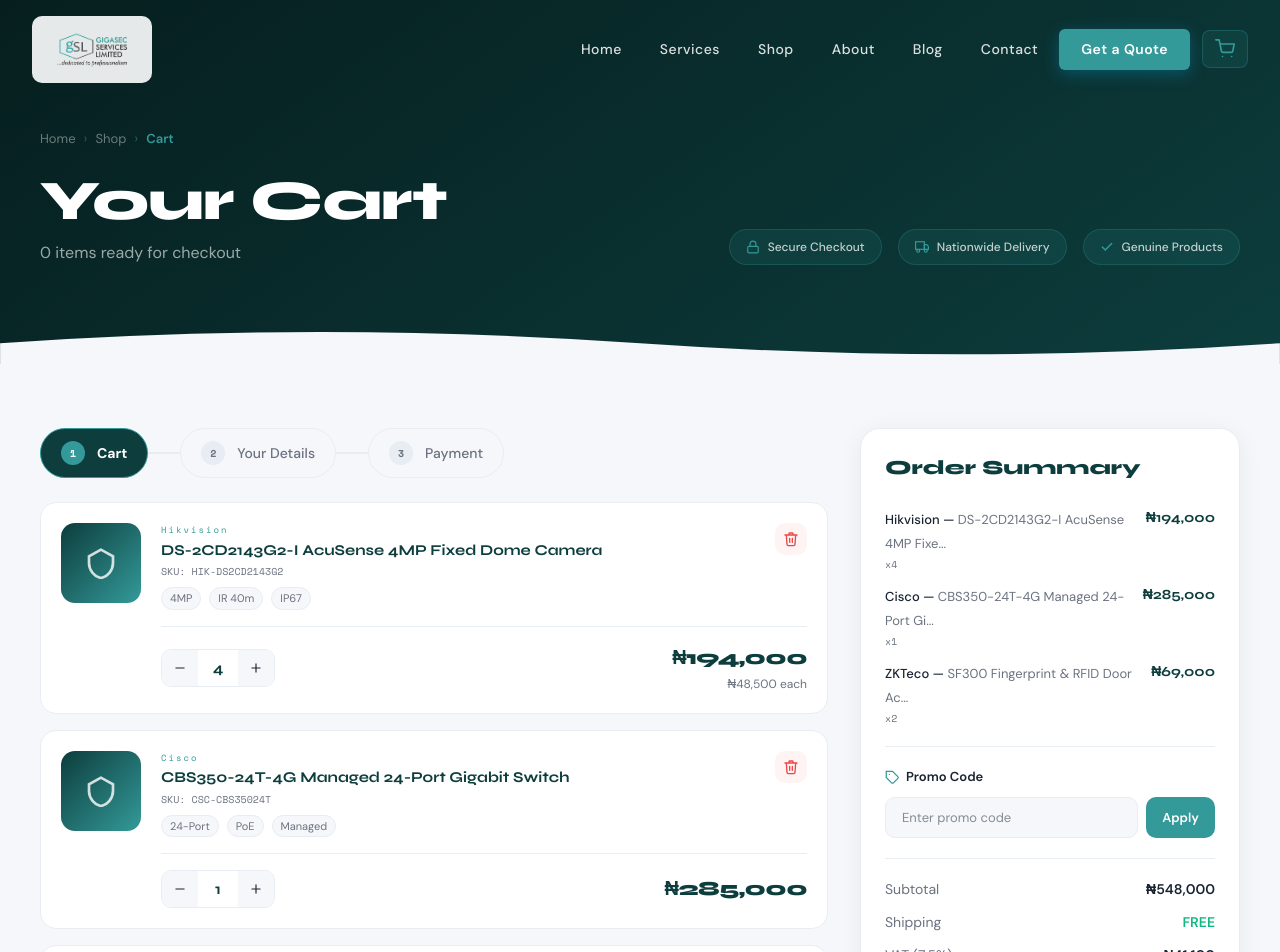
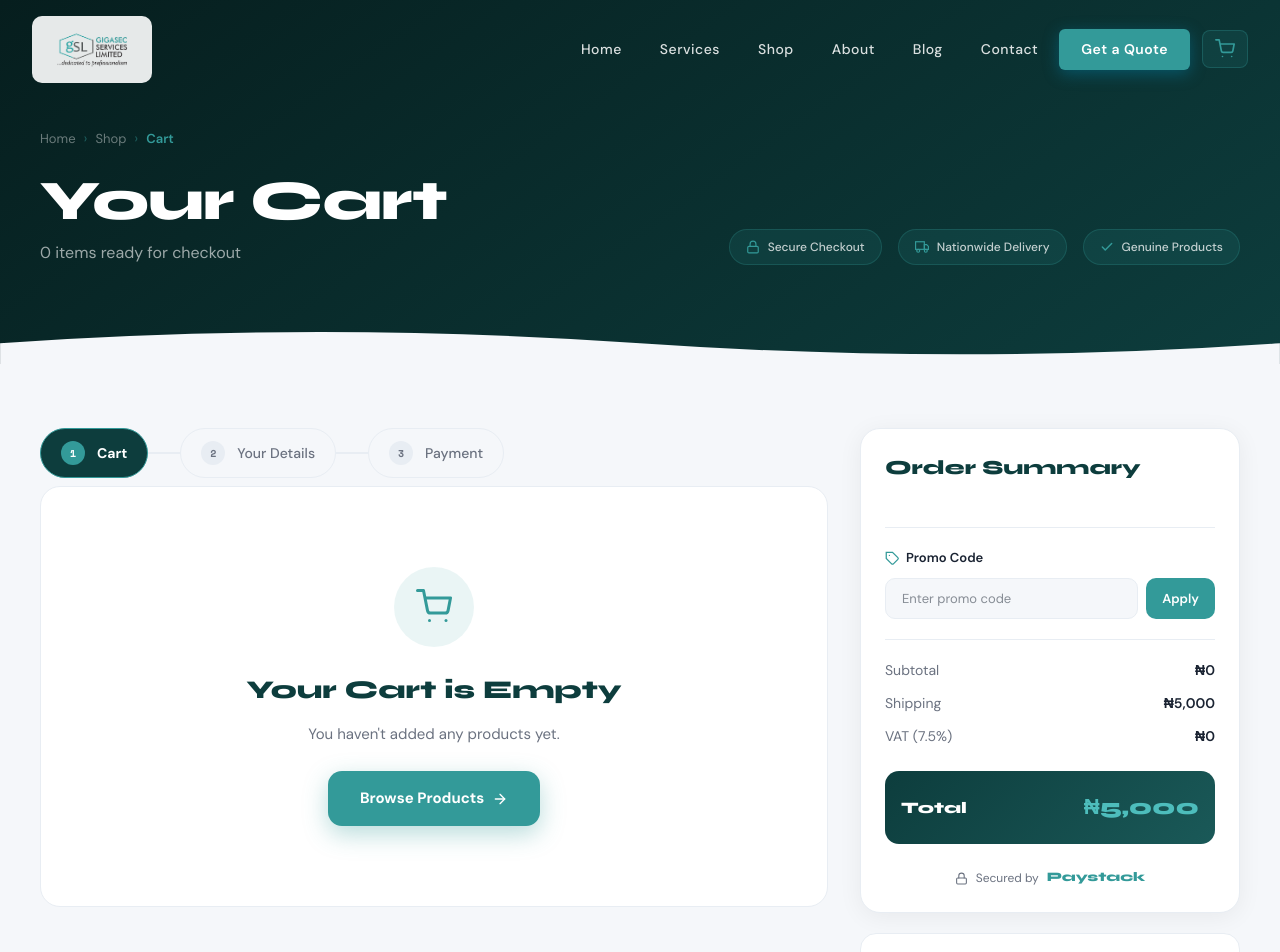
Before and after one commit to B-o-r-g-e/gigasec-frontend, a Next.js app: page /cart in a window 1280 px wide. Shown: the top 952 px of the page. Built offline with nearby package versions, Linux system fonts and the light colour scheme.

Commit message:
worked on cart functionality

```diff
--- a/components/cart/CartMain.tsx
+++ b/components/cart/CartMain.tsx
@@ -9,30 +9,19 @@
 import CheckoutForm from "@/components/cart/Checkout";
 import EmptyCart from "@/components/cart/EmptyCart";
 import OrderSuccess from "@/components/cart/Ordersuccess";
+import {useCart} from "@/context/CartContext";
 
-const DEMO_CART = [
-    { id: 1, brand: "Hikvision", name: "DS-2CD2143G2-I AcuSense 4MP Fixed Dome Camera", sku: "HIK-DS2CD2143G2", price: 48500, qty: 4, tags: ["4MP", "IR 40m", "IP67"] },
-    { id: 2, brand: "Cisco",     name: "CBS350-24T-4G Managed 24-Port Gigabit Switch",   sku: "CSC-CBS35024T",   price: 285000, qty: 1, tags: ["24-Port", "PoE", "Managed"] },
-    { id: 3, brand: "ZKTeco",   name: "SF300 Fingerprint & RFID Door Access Reader",    sku: "ZKT-SF300",       price: 34500, qty: 2, tags: ["Biometric", "RFID"] },
-];
 
 export default function CartMain() {
     const [ref, vis] = useInView(0.04);
-    const [items, setItems] = useState(DEMO_CART);
     const [coupon, setCoupon] = useState("");
     const [couponApplied, setCouponApplied] = useState(false);
     const [couponError, setCouponError] = useState(false);
     const [checkoutStep, setCheckoutStep] = useState(1); // 1=cart, 2=details, 3=success
 
-    const updateQty = (id: number, delta: number) => {
-        setItems(prev => prev.map(item => item.id === id
-            ? {...item, qty: Math.max(1, item.qty + delta)}
-            : item
-        ));
-    };
-    const removeItem = (id: number) => setItems(prev => prev.filter(item => item.id !== id));
 
-    const subtotal = items.reduce((sum, i) => sum + i.price * i.qty, 0);
+    const {cart, updateQty, removeFromCart} = useCart();
+    const subtotal = cart.reduce((sum, i) => sum + i.price * i.qty, 0);
     const discount = couponApplied ? subtotal * 0.1 : 0;
     const shipping = subtotal > 100000 ? 0 : 5000;
     const vat = (subtotal - discount) * 0.075;
@@ -64,13 +53,13 @@
                                     {/* Step indicator */}
                                     <StepIndicator step={1}/>
 
-                                    {items.length > 0 ? (
+                                    {cart.length > 0 ? (
                                         <div className="flex flex-col gap-4 mt-6">
-                                            {items.map((item, i) => (
+                                            {cart.map((item, i) => (
                                                 <CartItem key={item.id} item={item} vis={vis} i={i}
                                                           onIncrease={() => updateQty(item.id, 1)}
                                                           onDecrease={() => updateQty(item.id, -1)}
-                                                          onRemove={() => removeItem(item.id)}/>
+                                                          onRemove={() => removeFromCart(item.id)}/>
                                             ))}
                                         </div>
                                     ) : (
@@ -78,7 +67,7 @@
                                     )}
 
                                     {/* Continue shopping */}
-                                    {items.length > 0 && (
+                                    {cart.length > 0 && (
                                         <a href="/shop"
                                            className={`${dMSans.className} inline-flex items-center gap-2 mt-6 no-underline transition-all duration-200`}
                                            style={{fontWeight: 600, fontSize: 14, color: B.electric}}
@@ -115,7 +104,7 @@
                                 {/* Line items */}
                                 <div className="flex flex-col gap-3 mb-5 pb-5"
                                      style={{borderBottom: `1px solid ${B.lightgray}`}}>
-                                    {items.map(item => (
+                                    {cart.map(item => (
                                         <div key={item.id} className="flex justify-between items-start gap-3">
                                             <div>
                                                 <span className={`${dMSans.className}`}
@@ -256,7 +245,7 @@
                                 </div>
 
                                 {/* Checkout button */}
-                                {checkoutStep === 1 && items.length > 0 && (
+                                {checkoutStep === 1 && cart.length > 0 && (
                                     <button onClick={() => setCheckoutStep(2)}
                                             className={`${syne.className} w-full flex items-center justify-center gap-3 py-4 rounded-xl text-white border-none cursor-pointer transition-all duration-300`}
                                             style={{
--- a/components/cart/Checkout.tsx
+++ b/components/cart/Checkout.tsx
@@ -4,6 +4,7 @@
 import {B} from "@/colors/Colors";
 import {dMSans, spaceMono, syne} from "@/app/ui/fonts";
 import {Icon} from "@/icons/Icon";
+import {useCart} from "@/context/CartContext";
 
 type CheckoutFormProps = {
     onBack: () => void;
@@ -23,7 +24,7 @@
 
 type CheckoutField = keyof CheckoutFormState;
 
-export default function CheckoutForm({ onBack, onComplete, total }: CheckoutFormProps) {
+export default function CheckoutForm({onBack, onComplete, total}: CheckoutFormProps) {
     const [form, setForm] = useState<CheckoutFormState>({
         firstName: "",
         lastName: "",
@@ -33,9 +34,10 @@
         city: "",
         state: "",
     });
+    const {clearCart } = useCart();
     const [focused, setFocused] = useState<CheckoutField | null>(null);
     const set = (k: CheckoutField) => (e: React.ChangeEvent<HTMLInputElement>) =>
-        setForm(f => ({ ...f, [k]: e.target.value }));
+        setForm(f => ({...f, [k]: e.target.value}));
     const inStyle = (k: CheckoutField) => ({
         fontSize: 14, border: `1.5px solid ${focused === k ? B.electric : B.lightgray}`,
         background: B.offwhite, color: B.charcoal, outline: "none",
@@ -44,77 +46,124 @@
 
     return (
         <div>
-            <StepIndicator step={2} />
-            <h3 className={`${syne.className} mt-6 mb-6`} style={{ fontWeight: 800, fontSize: 24, color: B.navy }}>Delivery Details</h3>
+            <StepIndicator step={2}/>
+            <h3 className={`${syne.className} mt-6 mb-6`}
+                style={{fontWeight: 800, fontSize: 24, color: B.navy}}>Delivery Details</h3>
             <div className="flex flex-col gap-4">
                 <div className="grid grid-cols-2 gap-4">
                     {([
-                        { k: "firstName", l: "First Name *", ph: "First name" },
-                        { k: "lastName", l: "Last Name *", ph: "Last name" }
-                    ] as const).map(({ k, l, ph }) => (
+                        {k: "firstName", l: "First Name *", ph: "First name"},
+                        {k: "lastName", l: "Last Name *", ph: "Last name"}
+                    ] as const).map(({k, l, ph}) => (
                         <div key={k}>
-                            <label className={`${dMSans.className} block mb-2`} style={{ fontWeight: 600, fontSize: 13, color: B.charcoal }}>{l}</label>
-                            <input type="text" placeholder={ph} value={form[k]} onChange={set(k)} className="w-full px-[18px] py-[13px] rounded-lg"
-                                   style={inStyle(k)} onFocus={() => setFocused(k)} onBlur={() => setFocused(null)} />
+                            <label className={`${dMSans.className} block mb-2`}
+                                   style={{fontWeight: 600, fontSize: 13, color: B.charcoal}}>{l}</label>
+                            <input type="text" placeholder={ph} value={form[k]} onChange={set(k)}
+                                   className="w-full px-[18px] py-[13px] rounded-lg"
+                                   style={inStyle(k)} onFocus={() => setFocused(k)} onBlur={() => setFocused(null)}/>
                         </div>
                     ))}
                 </div>
                 <div className="grid grid-cols-2 gap-4">
                     {([
-                        { k: "email", l: "Email *", ph: "you@company.com", type: "email" },
-                        { k: "phone", l: "Phone *", ph: "+234...", type: "tel" }
-                    ] as const).map(({ k, l, ph, type }) => (
+                        {k: "email", l: "Email *", ph: "you@company.com", type: "email"},
+                        {k: "phone", l: "Phone *", ph: "+234...", type: "tel"}
+                    ] as const).map(({k, l, ph, type}) => (
                         <div key={k}>
-                            <label className={`${dMSans.className} block mb-2`} style={{ fontWeight: 600, fontSize: 13, color: B.charcoal }}>{l}</label>
-                            <input type={type} placeholder={ph} value={form[k]} onChange={set(k)} className="w-full px-[18px] py-[13px] rounded-lg"
-                                   style={inStyle(k)} onFocus={() => setFocused(k)} onBlur={() => setFocused(null)} />
+                            <label className={`${dMSans.className} block mb-2`}
+                                   style={{fontWeight: 600, fontSize: 13, color: B.charcoal}}>{l}</label>
+                            <input type={type} placeholder={ph} value={form[k]} onChange={set(k)}
+                                   className="w-full px-[18px] py-[13px] rounded-lg"
+                                   style={inStyle(k)} onFocus={() => setFocused(k)} onBlur={() => setFocused(null)}/>
                         </div>
                     ))}
                 </div>
                 <div>
-                    <label className={`${dMSans.className} block mb-2`} style={{ fontWeight: 600, fontSize: 13, color: B.charcoal }}>Delivery Address *</label>
-                    <input type="text" placeholder="Street address, building name" value={form.address} onChange={set("address")} className="w-full px-[18px] py-[13px] rounded-lg"
-                           style={inStyle("address")} onFocus={() => setFocused("address")} onBlur={() => setFocused(null)} />
+                    <label className={`${dMSans.className} block mb-2`}
+                           style={{fontWeight: 600, fontSize: 13, color: B.charcoal}}>Delivery Address *</label>
+                    <input type="text" placeholder="Street address, building name" value={form.address}
+                           onChange={set("address")} className="w-full px-[18px] py-[13px] rounded-lg"
+                           style={inStyle("address")} onFocus={() => setFocused("address")}
+                           onBlur={() => setFocused(null)}/>
                 </div>
                 <div className="grid grid-cols-2 gap-4">
                     {([
-                        { k: "city", l: "City *", ph: "City" },
-                        { k: "state", l: "State *", ph: "State" }
-                    ] as const).map(({ k, l, ph }) => (
+                        {k: "city", l: "City *", ph: "City"},
+                        {k: "state", l: "State *", ph: "State"}
+                    ] as const).map(({k, l, ph}) => (
                         <div key={k}>
-                            <label className={`${dMSans.className} block mb-2`} style={{ fontWeight: 600, fontSize: 13, color: B.charcoal }}>{l}</label>
-                            <input type="text" placeholder={ph} value={form[k]} onChange={set(k)} className="w-full px-[18px] py-[13px] rounded-lg"
-                                   style={inStyle(k)} onFocus={() => setFocused(k)} onBlur={() => setFocused(null)} />
+                            <label className={`${dMSans.className} block mb-2`}
+                                   style={{fontWeight: 600, fontSize: 13, color: B.charcoal}}>{l}</label>
+                            <input type="text" placeholder={ph} value={form[k]} onChange={set(k)}
+                                   className="w-full px-[18px] py-[13px] rounded-lg"
+                                   style={inStyle(k)} onFocus={() => setFocused(k)} onBlur={() => setFocused(null)}/>
                         </div>
                     ))}
                 </div>
 
                 {/* Payment button — Paystack */}
-                <div className="rounded-xl p-5 mt-2" style={{ background: "rgba(51,154,153,0.05)", border: "1px solid rgba(51,154,153,0.2)" }}>
-                    <div className={`${spaceMono.className}`} style={{ fontSize: 10, color: B.electric, letterSpacing: 2, marginBottom: 8 }}>PAYMENT METHOD</div>
-                    <p className={`${dMSans.className}`} style={{ fontSize: 13, color: B.gray, marginBottom: 14 }}>
-                        You&#39;ll be redirected to Paystack&#39;s secure payment page to complete your payment of <strong style={{ color: B.navy }}>₦{Math.round(total).toLocaleString()}</strong>.
+                <div className="rounded-xl p-5 mt-2"
+                     style={{background: "rgba(51,154,153,0.05)", border: "1px solid rgba(51,154,153,0.2)"}}>
+                    <div className={`${spaceMono.className}`}
+                         style={{fontSize: 10, color: B.electric, letterSpacing: 2, marginBottom: 8}}>PAYMENT METHOD
+                    </div>
+                    <p className={`${dMSans.className}`} style={{fontSize: 13, color: B.gray, marginBottom: 14}}>
+                        You&#39;ll be redirected to Paystack&#39;s secure payment page to complete your payment
+                        of <strong style={{color: B.navy}}>₦{Math.round(total).toLocaleString()}</strong>.
                     </p>
                     <div className="flex gap-3 flex-wrap">
                         {["Visa", "Mastercard", "Verve", "Bank Transfer", "USSD"].map(m => (
-                            <span key={m} className={`${dMSans.className} px-3 py-[4px] rounded-full`} style={{ fontSize: 11, fontWeight: 600, background: "#fff", border: `1px solid ${B.lightgray}`, color: B.charcoal }}>{m}</span>
+                            <span key={m} className={`${dMSans.className} px-3 py-[4px] rounded-full`} style={{
+                                fontSize: 11,
+                                fontWeight: 600,
+                                background: "#fff",
+                                border: `1px solid ${B.lightgray}`,
+                                color: B.charcoal
+                            }}>{m}</span>
                         ))}
                     </div>
                 </div>
 
                 <div className="flex gap-4 mt-2">
-                    <button onClick={onBack} className="px-6 py-4 rounded-xl border-none cursor-pointer transition-all duration-200"
-                            style={{ fontWeight: 600, fontSize: 15, background: B.offwhite, color: B.gray, border: `1.5px solid ${B.lightgray}` }}
-                            onMouseEnter={e => { e.currentTarget.style.borderColor = B.electric; e.currentTarget.style.color = B.navy; }}
-                            onMouseLeave={e => { e.currentTarget.style.borderColor = B.lightgray; e.currentTarget.style.color = B.gray; }}>
+                    <button onClick={onBack}
+                            className="px-6 py-4 rounded-xl border-none cursor-pointer transition-all duration-200"
+                            style={{
+                                fontWeight: 600,
+                                fontSize: 15,
+                                background: B.offwhite,
+                                color: B.gray,
+                                border: `1.5px solid ${B.lightgray}`
+                            }}
+                            onMouseEnter={e => {
+                                e.currentTarget.style.borderColor = B.electric;
+                                e.currentTarget.style.color = B.navy;
+                            }}
+                            onMouseLeave={e => {
+                                e.currentTarget.style.borderColor = B.lightgray;
+                                e.currentTarget.style.color = B.gray;
+                            }}>
                         ← Back to Cart
                     </button>
-                    <button onClick={onComplete}
+                    <button onClick={() => {
+                        clearCart()
+                        onComplete()
+                    }}
                             className={`${syne.className} flex-1 flex items-center justify-center gap-3 py-4 rounded-xl text-white border-none cursor-pointer transition-all duration-300`}
-                            style={{ fontWeight: 700, fontSize: 16, background: "linear-gradient(135deg,#339a99,#227a79)", boxShadow: "0 8px 32px rgba(51,154,153,0.4)" }}
-                            onMouseEnter={e => { e.currentTarget.style.transform = "scale(1.02) translateY(-2px)"; e.currentTarget.style.boxShadow = "0 12px 40px rgba(51,154,153,0.55)"; }}
-                            onMouseLeave={e => { e.currentTarget.style.transform = "none"; e.currentTarget.style.boxShadow = "0 8px 32px rgba(51,154,153,0.4)"; }}>
-                        <Icon name="lock" size={18} color="#fff" />
+                            style={{
+                                fontWeight: 700,
+                                fontSize: 16,
+                                background: "linear-gradient(135deg,#339a99,#227a79)",
+                                boxShadow: "0 8px 32px rgba(51,154,153,0.4)"
+                            }}
+                            onMouseEnter={e => {
+                                e.currentTarget.style.transform = "scale(1.02) translateY(-2px)";
+                                e.currentTarget.style.boxShadow = "0 12px 40px rgba(51,154,153,0.55)";
+                            }}
+                            onMouseLeave={e => {
+                                e.currentTarget.style.transform = "none";
+                                e.currentTarget.style.boxShadow = "0 8px 32px rgba(51,154,153,0.4)";
+                            }}>
+                        <Icon name="lock" size={18} color="#fff"/>
                         Pay ₦{Math.round(total).toLocaleString()} via Paystack
                     </button>
                 </div>
--- a/components/layout/navbar.tsx
+++ b/components/layout/navbar.tsx
@@ -193,6 +193,8 @@
         };
     }, []);
 
+
+
     return (
         <nav
             id="hero"
--- a/context/CartContext.tsx
+++ b/context/CartContext.tsx
@@ -1,15 +1,10 @@
 'use client'
-import { createContext, useContext, useState } from "react";
+import { createContext, useContext, useEffect, useState } from "react";
 
-type CartItem = {
-    id: string | number;
+import type { Product } from "@/components/shop/products";
+
+type CartItem = Product & {
     qty: number;
-    [key: string]: unknown;
-};
-
-type Product = {
-    id: string | number;
-    [key: string]: unknown;
 };
 
 type CartContextValue = {
@@ -17,12 +12,21 @@
     addToCart: (product: Product, qty?: number) => void;
     removeFromCart: (id: CartItem["id"]) => void;
     updateQty: (id: CartItem["id"], qty: number) => void;
+    clearCart: () => void;
 };
 
 const CartContext = createContext<CartContextValue | null>(null);
 
 export const CartProvider = ({ children }: { children: React.ReactNode }) => {
-    const [cart, setCart] = useState<CartItem[]>([]);
+    const [cart, setCart] = useState<CartItem[]>(() => {
+        if (typeof window === "undefined") return [];
+        try {
+            const raw = window.localStorage.getItem("cartItem");
+            return raw ? (JSON.parse(raw) as CartItem[]) : [];
+        } catch {
+            return [];
+        }
+    });
 
     const addToCart = (product: Product, qty = 1) => {
         setCart((prev) => {
@@ -52,9 +56,22 @@
         );
     };
 
+    const clearCart = () => {
+        setCart([]);
+        localStorage.removeItem("cartItem");
+    };
+
+    useEffect(() => {
+        try {
+            window.localStorage.setItem("cartItem", JSON.stringify(cart));
+        } catch {
+            // ignore write failures (e.g., private mode)
+        }
+    }, [cart]);
+
     return (
         <CartContext.Provider
-            value={{ cart, addToCart, removeFromCart, updateQty }}
+            value={{ cart, addToCart, removeFromCart, updateQty, clearCart }}
         >
             {children}
         </CartContext.Provider>
```
Also changed, not shown: components/cart/CartItem.tsx (+2 -7 lines), components/shop/ProductsGrid.tsx (+4 -4 lines).
